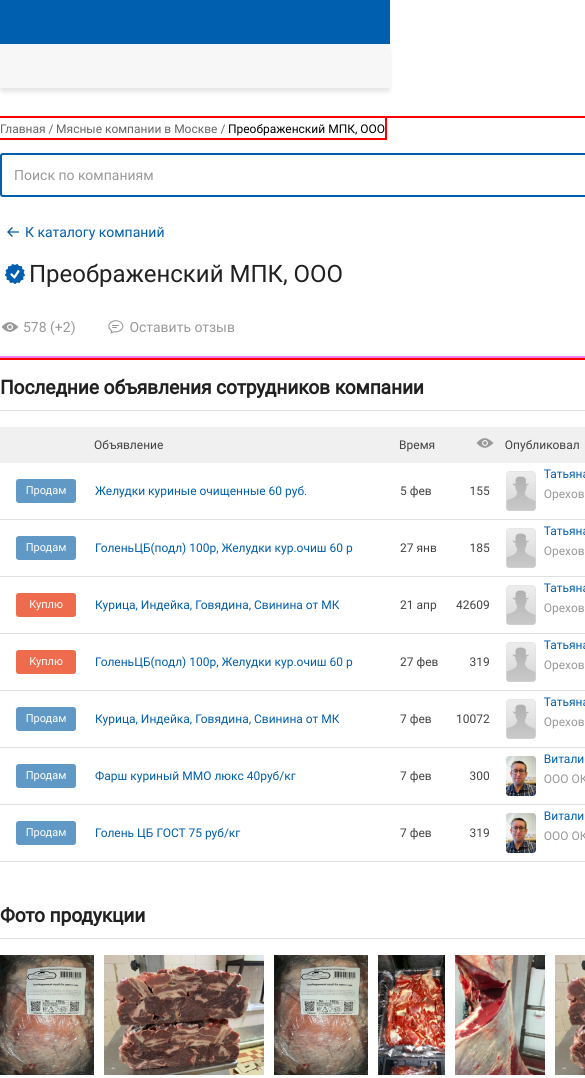
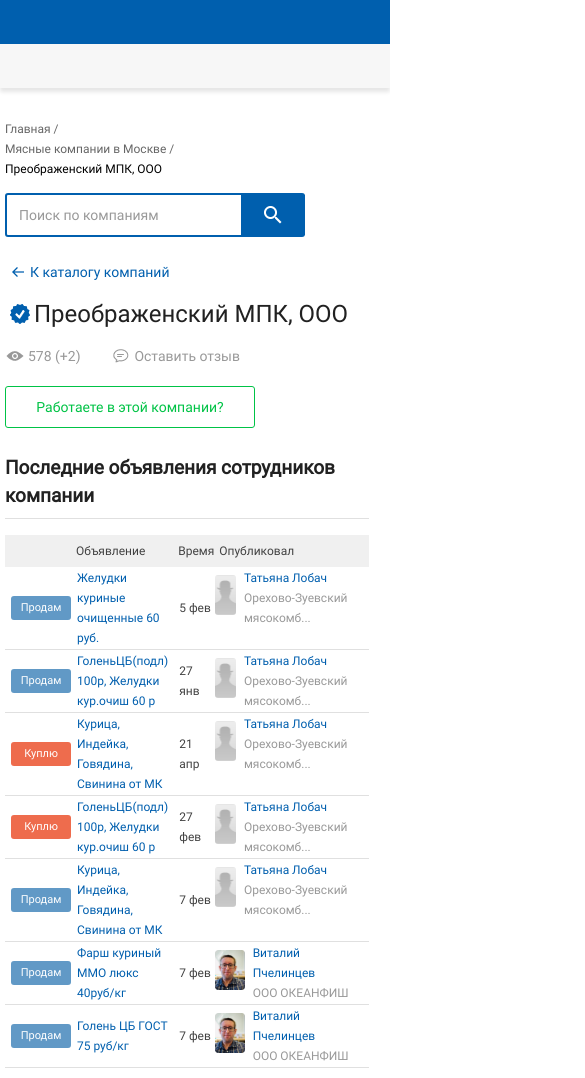
Before and after one commit to kiros-albatros/meatinfo, a website: page #source/index.html in a window 390 px wide. Shown: the top 1078 px of the page, 585 px wide, since content can reach past the window. Drawn offline with nearby package versions, Linux system fonts and the light colour scheme; files that its build step writes are made by us from their sources.

Commit message:
feat: adaptive include 375px

```diff
--- a/#source/index.html
+++ b/#source/index.html
@@ -46,7 +46,7 @@
                   <span class="social__icon"></span><span class="social__text">Оставить отзыв</span>
                 </span>
               </p>
-              <button class="button">Работаете в этой компании?</button>
+              <button class="button header__button">Работаете в этой компании?</button>
             </div>
           </section>
 
@@ -58,8 +58,8 @@
                   <th></th>
                   <th>Объявление</th>
                   <th>Время</th>
-                  <th><span class="table__view"></span></th>
-                  <th>Опубликовал</th>
+                  <th class="th-view"><span class="table__view"></span></th>
+                  <th class="th-publisher">Опубликовал</th>
                 </tr>
 
                 <tr class="table__row">
--- a/#source/scss/base/_basic.scss
+++ b/#source/scss/base/_basic.scss
@@ -7,6 +7,19 @@
     line-height: 2rem;
     font-family: "Roboto-Regular", sans-serif;
     color: #212121;
+}
+
+main {
+    padding: 0 20px;
+    padding-bottom: 20px;
+
+    @media (max-width: 800px) {
+        padding: 0 10px;
+    }
+
+    @media (max-width: 500px) {
+        padding: 0 5px;
+    }
 }
 
 .main__wrapper {
--- a/#source/scss/components/_buttons.scss
+++ b/#source/scss/components/_buttons.scss
@@ -17,6 +17,12 @@
     }
 }
 
+.header__button {
+    @media (max-width: 800px) {
+        max-width: 250px;
+    }
+}
+
 .table__button {
     width: 60px;
     box-sizing: border-box;
@@ -30,6 +36,11 @@
     padding: 4px;
     margin-left: 15px;
     margin-right: 15px;
+
+    @media (max-width: 800px) {
+        margin-left: 5px;
+        margin-right: 5px;
+    }
 }
 
 .sell_button {
--- a/#source/scss/layout/_company__body.scss
+++ b/#source/scss/layout/_company__body.scss
@@ -1,9 +1,16 @@
 .company__body {
     display: flex;
+
+    @media(max-width: 1200px) {
+        flex-wrap: wrap;
+    }
 }
 
 .company__advertisement {
-    outline: 2px solid violet;
+
+    @media(max-width: 800px) {
+        margin: auto;
+    }
 }
 
 .advertisement__table {
@@ -12,6 +19,22 @@
     color: $primary-color;
     border-collapse: collapse;
     margin-bottom: 40px;
+
+    @media(max-width: 800px) {
+        width: 650px;
+    }
+
+    @media(max-width: 750px) {
+        max-width: 550px;
+    }
+
+    @media(max-width: 600px) {
+        max-width: 400px;
+    }
+
+    @media(max-width: 500px) {
+        max-width: 350px;
+    }
 }
 
 .head__row {
@@ -28,6 +51,27 @@
     }
 }
 
+.th-view {
+    @media(max-width: 500px) {
+        display: none;
+    }
+}
+
+.th-publisher {
+    margin-left: 5px;
+}
+
+.table__buttons {
+    width: 50px;
+    box-sizing: border-box;
+    padding-right: 10px;
+
+    @media(max-width: 500px) {
+        width: 30px;
+        padding-right: 0px;
+    }
+}
+
 .table__view {
     width: 40px;
     height: 16px;
@@ -35,6 +79,10 @@
     background-repeat: no-repeat;
     background-position: right;
     display: inline-block;
+
+    @media(max-width: 500px) {
+        display: none;
+    }
 }
 
 .table__row {
@@ -48,6 +96,11 @@
         cursor: pointer;
         text-decoration: underline;
     }
+
+    @media(max-width: 800px) {
+        width: 160px;
+        padding-right: 10px;
+    }
 }
 
 .table__time {
@@ -60,11 +113,24 @@
     text-align: right;
     padding-right: 15px;
     color: #424242;
+
+    @media(max-width: 500px) {
+        display: none;
+    }
 }
 
-.table__publisher {
+.table__publisher,
+.th-publisher {
     display: flex;
     width: 230px;
+
+    @media (max-width: 800px) {
+        width: 180px;
+    }
+
+    @media (max-width: 500px) {
+        width: 150px;
+    }
 }
 
 .publisher__icon {
--- a/#source/scss/layout/_company__header.scss
+++ b/#source/scss/layout/_company__header.scss
@@ -1,13 +1,16 @@
 .company__header {
-    outline: 2px solid red;
     padding-bottom: 10px;
 }
 
 .company__breadcrumbs {
-    outline: 2px solid red;
     display: flex;
     justify-content: space-between;
     width: 385px;
+
+    @media (max-width: 500px) {
+        max-width: 320px;
+        flex-direction: column;
+    }
 }
 
 .breadcrumbs__item a {
@@ -33,6 +36,14 @@
     max-width: 940px;
     margin-top: 15px;
     position: relative;
+
+    @media (max-width: 800px) {
+        max-width: 700px;
+    }
+
+    @media (max-width: 500px) {
+        max-width: 300px;
+    }
 }
 
 .search__input {
@@ -45,6 +56,10 @@
     &:focus,
     &:active {
         outline: none;
+    }
+
+    @media (max-width: 800px) {
+        max-width: 700px;
     }
 }
 
@@ -114,6 +129,10 @@
 .company__options {
     display: flex;
     justify-content: space-between;
+
+    @media (max-width: 800px) {
+        flex-direction: column;
+    }
 }
 
 .company__social {
@@ -124,6 +143,10 @@
     color: #999999;
     width: 235px;
     justify-content: space-between;
+
+    @media (max-width: 800px) {
+        margin-bottom: 20px;
+    }
 }
 
 .social__views,
--- a/#source/scss/layout/_company__info.scss
+++ b/#source/scss/layout/_company__info.scss
@@ -2,6 +2,11 @@
     max-width: 360px;
     margin-left: 20px;
     padding-top: 10px;
+
+    @media(max-width: 1200px) {
+        max-width: 100%;
+        margin-left: 0px;
+    }
 }
 
 .company__text {
--- a/#source/scss/layout/_main__commercial.scss
+++ b/#source/scss/layout/_main__commercial.scss
@@ -1,3 +1,9 @@
+.main__commercial {
+    @media(max-width: 1200px) {
+        display: none;
+    }
+}
+
 .commercial__item {
     width: 160px;
     min-height: 320px;
--- a/#source/scss/layout/_popup.scss
+++ b/#source/scss/layout/_popup.scss
@@ -21,7 +21,17 @@
     width: 740px;
     background-color: #F0F0F0;
     border-radius: 3px;
-    padding: 16px
+    padding: 16px;
+
+    @media (max-width: 1200px) {
+        width: 450px;
+        left: 5%;
+    }
+
+    @media (max-width: 600px) {
+        width: 310px;
+        left: 4px;
+    }
 }
 
 .show-popup {
```
Also changed, not shown: dist/css/style.css, dist/css/style.min.css, dist/img/camera.png (deleted), dist/img/ic_add_photo@2x.png (deleted), dist/img/ic_approval@3x.svg (deleted), dist/img/ic_back@2x.png (deleted), dist/img/ic_back@3x.svg (deleted), dist/img/ic_comment@3x.svg (deleted), dist/img/ic_search@3x.svg (deleted), dist/index.html.
